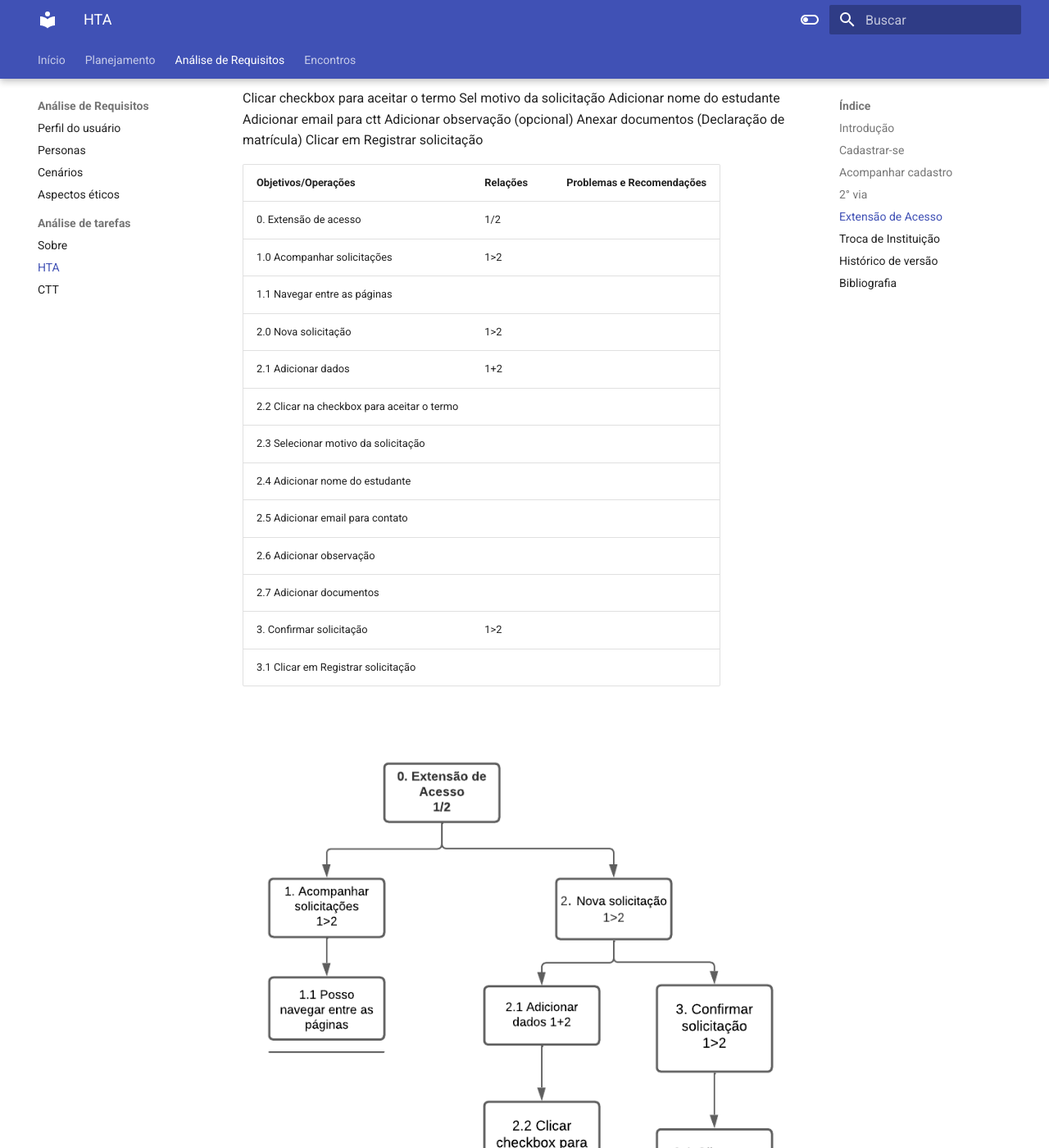
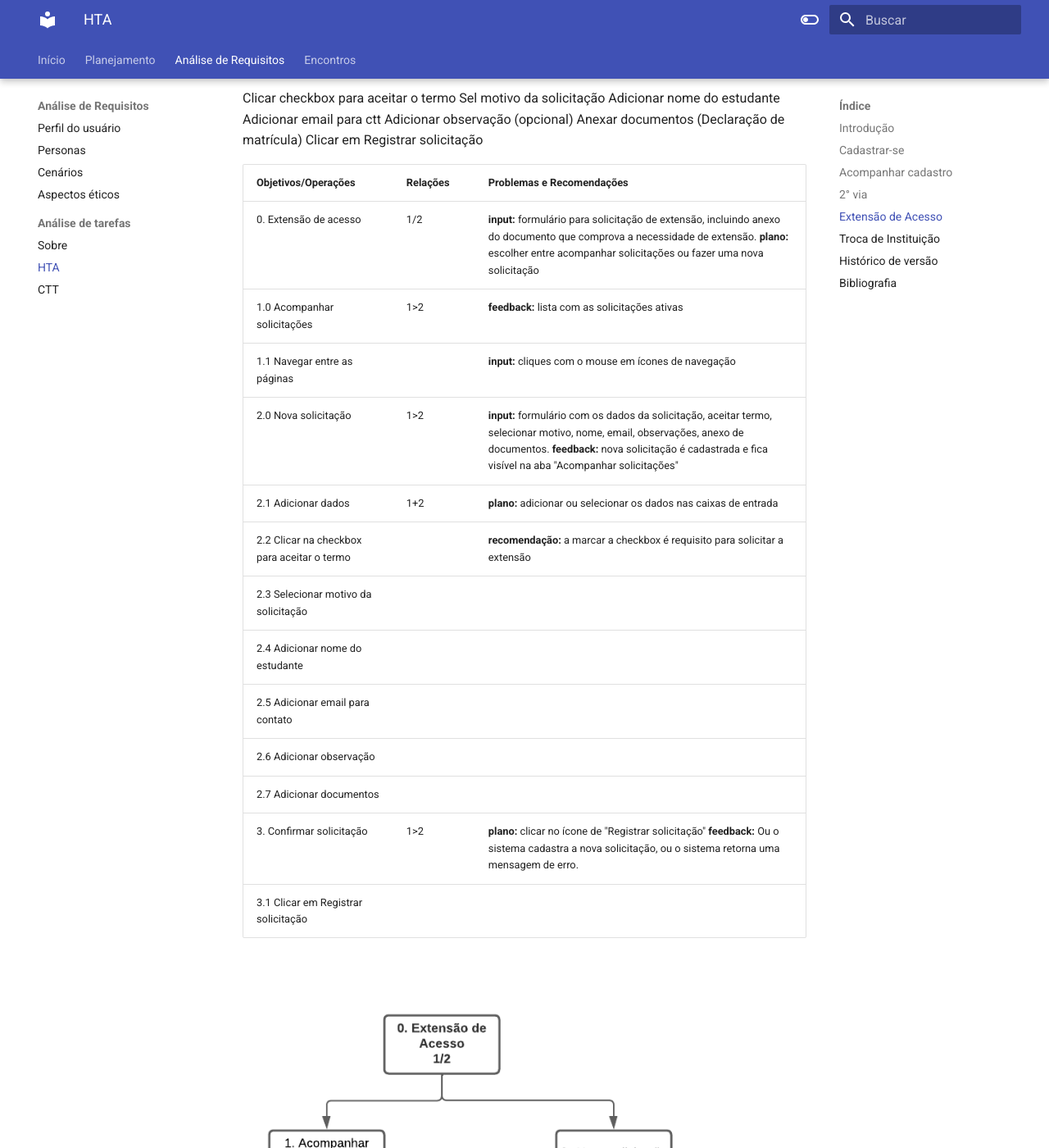
Before and after one commit to Interacao-Humano-Computador/2023.2--BRB-Mobilidade, an MkDocs documentation site: the page built from docs/analiseRequisitos/analise_tarefas/hta.md, in a window 1280 px wide and 1400 px high, scrolled down 4129 px. Shown: the whole window at 82% size. Built offline with MkDocs 1.6.1 and Material for MkDocs 9.7.7, drawn with Linux system fonts in a browser that asks for light colours; some of the changed text lies outside the part shown.

Commit message:
adiciona coluna problemas e recomentações

```diff
--- a/docs/analiseRequisitos/analise_tarefas/hta.md
+++ b/docs/analiseRequisitos/analise_tarefas/hta.md
@@ -89,18 +89,18 @@ Clicar em Registrar solicitação
 
 | Objetivos/Operações | Relações| Problemas e Recomendações|
 | ------ | ------ | ------ |
-|0. Extensão de acesso| 1/2 ||
-|1.0 Acompanhar solicitações| 1>2 ||
-|1.1 Navegar entre as páginas|  ||
-|2.0 Nova solicitação| 1>2 ||
-|2.1 Adicionar dados|1+2 ||
-|2.2 Clicar na checkbox para aceitar o termo|  ||
+|0. Extensão de acesso| 1/2 |**input:** formulário para solicitação de extensão, incluindo anexo do documento que comprova a necessidade de extensão. **plano:** escolher entre acompanhar solicitações ou fazer uma nova solicitação|
+|1.0 Acompanhar solicitações| 1>2 |**feedback:** lista com as solicitações ativas|
+|1.1 Navegar entre as páginas|  |**input:** cliques com o mouse em ícones de navegação|
+|2.0 Nova solicitação| 1>2 |**input:** formulário com os dados da solicitação, aceitar termo, selecionar motivo, nome, email, observações, anexo de documentos. **feedback:** nova solicitação é cadastrada e fica visível na aba "Acompanhar solicitações"|
+|2.1 Adicionar dados|1+2 |**plano:** adicionar ou selecionar os dados nas caixas de entrada|
+|2.2 Clicar na checkbox para aceitar o termo|  |**recomendação:** a marcar a checkbox é requisito para solicitar a extensão|
 |2.3 Selecionar motivo da solicitação|  ||
 |2.4 Adicionar nome do estudante|  ||
 |2.5 Adicionar email para contato|  ||
 |2.6 Adicionar observação|  ||
 |2.7 Adicionar documentos|  ||
-|3. Confirmar solicitação| 1>2 ||
+|3. Confirmar solicitação| 1>2 |**plano:** clicar no ícone de "Registrar solicitação" **feedback:** Ou o sistema cadastra a nova solicitação, ou o sistema retorna uma mensagem de erro.|
 |3.1 Clicar em Registrar solicitação|  ||
 
 <br>
@@ -124,7 +124,7 @@ Anexar um documento de comprovação (declaração de passe, declaração de ví
 
 | Objetivos/Operações | Relações| Problemas e Recomendações|
 | ------ | ------ | ------ |
-|0. Troca de instituição| 1/2 ||
+|0. Troca de instituição| 1/2 |**input:** formulário para solicitação de troca, incluindo anexo do documento que comprova o vínculo com a instituição. **plano:** escolher entre acompanhar solicitações ou fazer uma nova solicitação|
 |1. Nova solicitação| 1>2 ||
 |1.1 Adicionar matrícula|  ||
 |1.2 Adicionar instituição de ensino| ||
```
